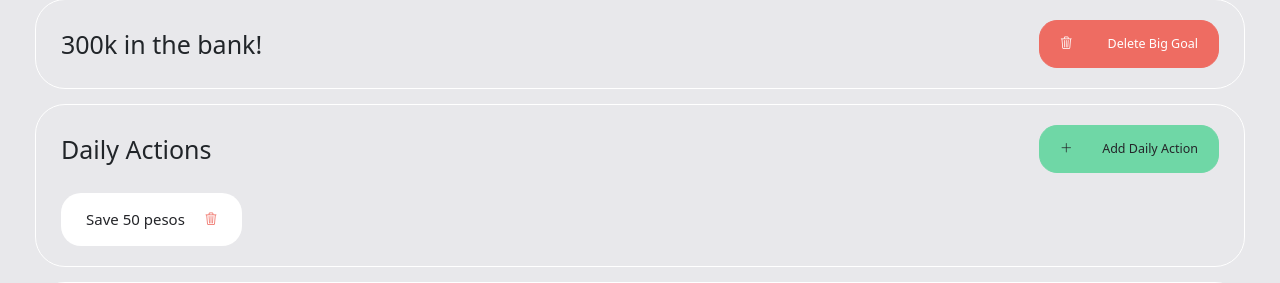
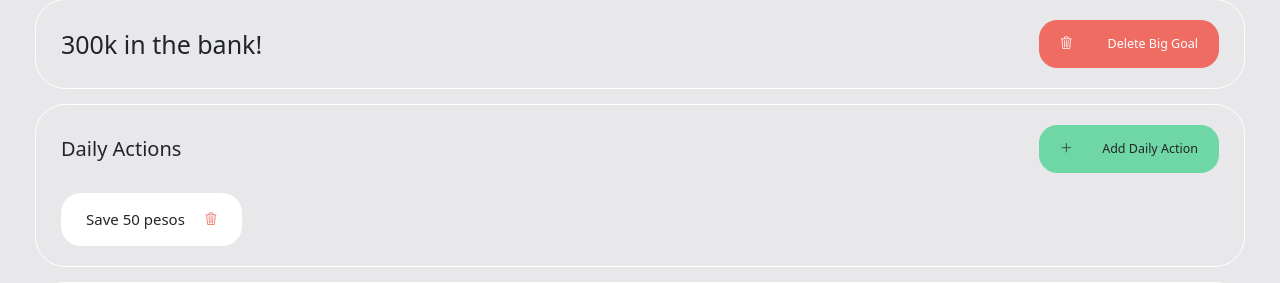
Before and after one commit to repsandcode/goals_tracker, a Django app: template base/goals_tracker/templates/goals_tracker/big_goal_page.html in a window 1280 px wide. Shown: the part 103-386 px from the top of the page. Run offline with Django 5.2, Linux system fonts and the light colour scheme; data comes from the database, SQL or seed files in the repository; tables that the repository leaves empty hold one stand-in row (values such as "Sample post"); the template is opened without the code that fills it: values that come from a table or form of the project are taken from there, most other values are stand-ins (such as "Sample title", 1, 10 or a date in 2020); some libraries are stand-ins or nearby versions.

Commit message:
update Big Goal

```diff
--- a/base/goals_tracker/templates/goals_tracker/big_goal_page.html
+++ b/base/goals_tracker/templates/goals_tracker/big_goal_page.html
@@ -52,7 +52,13 @@
 
     <section class="goal-details-section">
       <div class="big-goal-content--headers">
-        <h1 class="fw-normal m-0 align-self-center">Daily Actions</h1>
+        <h2 class="fw-normal m-0 align-self-center">
+          {% if daily_systems %}
+            Daily Actions
+          {% else %}
+            Start adding your daily actions!
+          {% endif %}
+        </h1>
 
         <!-- Create Daily System Modal -->
         <div id="daily-system-modal" class="modal">
@@ -92,6 +98,7 @@
         </button>
       </div>
 
+      {% if daily_systems %}
         <div class="big-goal-content--daily-systems">
           {% for system in daily_systems %}
             <div class="big-goal-content--daily-system" data-daily-system-id={{system.id}}>
@@ -100,6 +107,7 @@
             </div>
           {% endfor %}
         </div>
+      {% endif %}
     </section>
 
     <section class="timeline-section box-radius">
```
Lines whose indentation alone changed are shown as unchanged.
